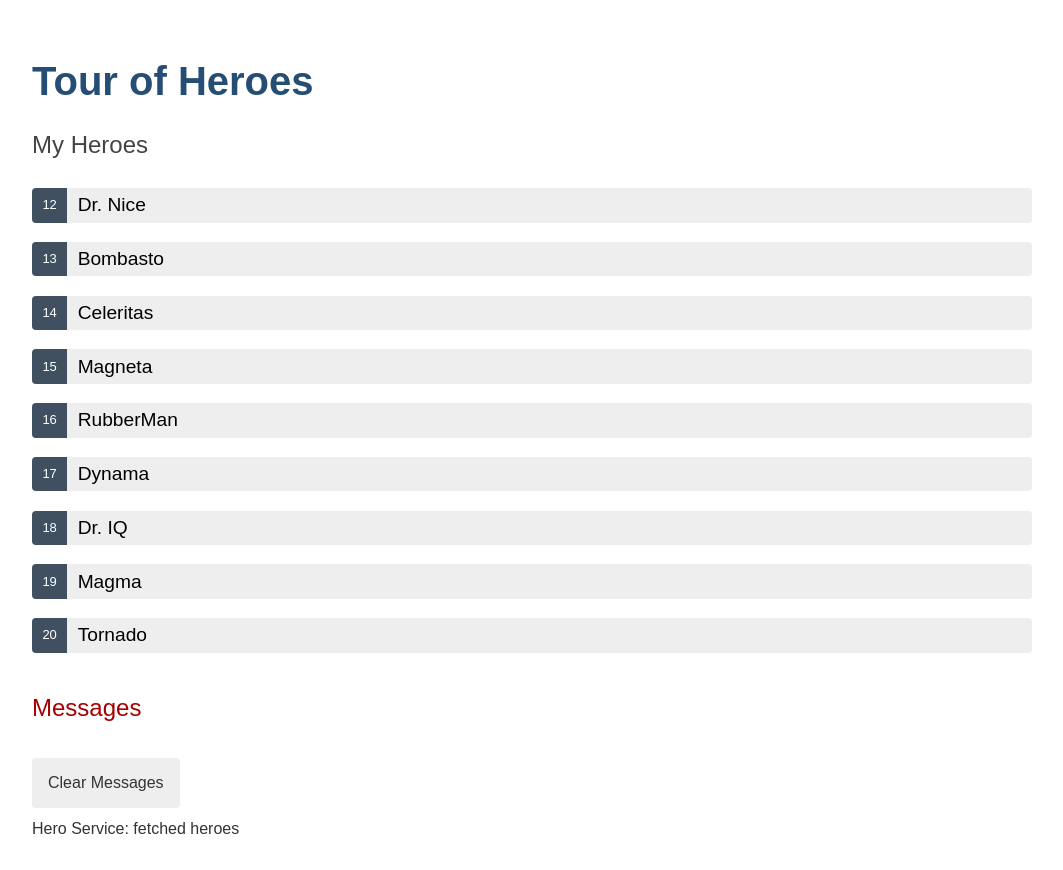
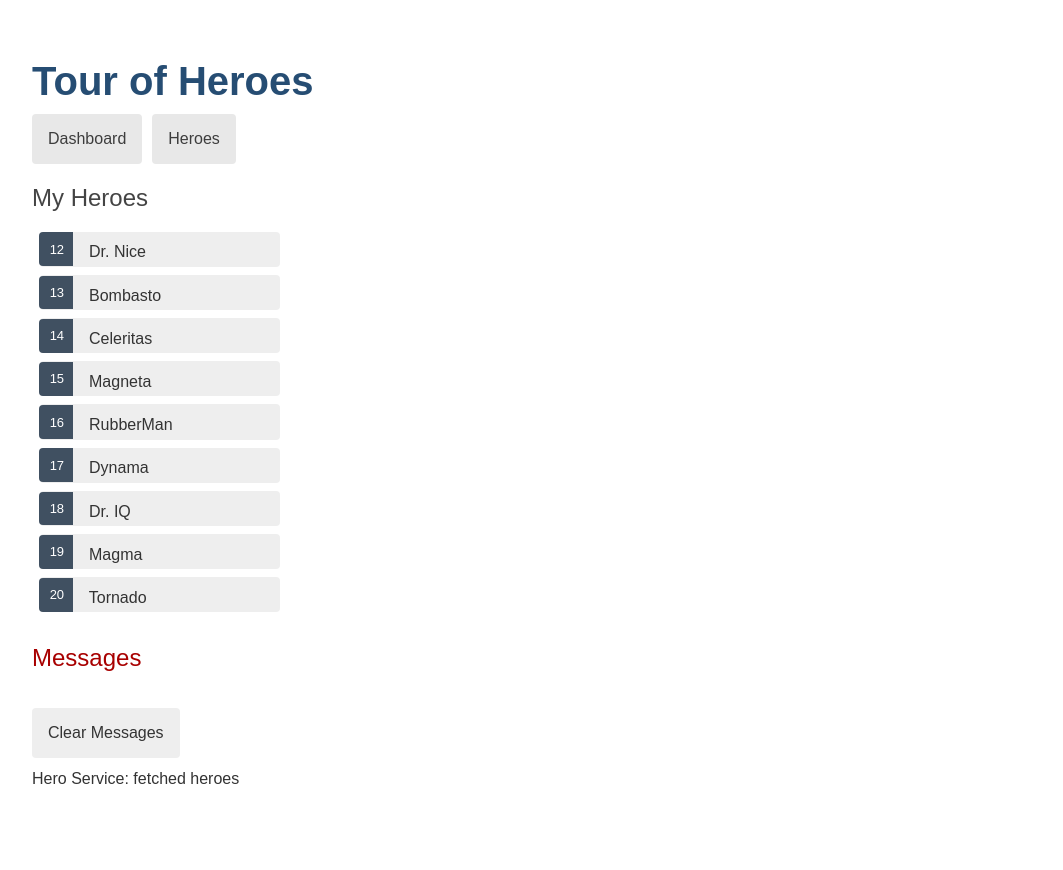
Before and after one commit to jp-freitas/tour-of-heroes-angular, an Angular app: page /heroes in a window 1280 px wide. Before the commit this address led to /. Shown: the whole page, without its empty margins (108-1171 px from the left). After the commit the page ends 820 px from the top, so only its background shows below. Built offline with nearby package versions, Linux system fonts and the light colour scheme.

Commit message:
Implementing navigation, dashboard, hero's details components

```diff
--- a/src/app/app-routing.module.ts
+++ b/src/app/app-routing.module.ts
@@ -1,7 +1,16 @@
 import { NgModule } from '@angular/core';
 import { RouterModule, Routes } from '@angular/router';
 
-const routes: Routes = [];
+import { DashboardComponent } from './dashboard/dashboard.component';
+import { HeroDetailComponent } from './hero-detail/hero-detail.component';
+import { HeroesComponent } from './heroes/heroes.component';
+
+const routes: Routes = [
+  { path: '', redirectTo: '/dashboard', pathMatch: 'full' },
+  { path: 'dashboard', component: DashboardComponent },
+  { path: 'details/:id', component: HeroDetailComponent },
+  { path: 'heroes', component: HeroesComponent },
+];
 
 @NgModule({
   imports: [RouterModule.forRoot(routes)],
--- a/src/app/app.component.css
+++ b/src/app/app.component.css
@@ -0,0 +1,23 @@
+/* AppComponent's private CSS styles */
+h1 {
+  margin-bottom: 0;
+}
+
+nav a {
+  padding: 1rem;
+  text-decoration: none;
+  margin-top: 10px;
+  display: inline-block;
+  background-color: #e8e8e8;
+  color: #3d3d3d;
+  border-radius: 4px;
+}
+
+nav a:hover {
+  color: white;
+  background-color: #42545C;
+}
+
+nav a:active {
+  background-color: black;
+}
--- a/src/app/app.component.html
+++ b/src/app/app.component.html
@@ -1,3 +1,7 @@
 <h1>{{ title }}</h1>
-<app-heroes></app-heroes>
+<nav>
+  <a routerLink="/dashboard">Dashboard</a>
+  <a routerLink="/heroes">Heroes</a>
+</nav>
+<router-outlet></router-outlet>
 <app-messages></app-messages>
--- a/src/app/app.module.ts
+++ b/src/app/app.module.ts
@@ -6,11 +6,15 @@ import { AppRoutingModule } from './app-routing.module';
 import { AppComponent } from './app.component';
 import { HeroesComponent } from './heroes/heroes.component';
 import { MessagesComponent } from './messages/messages.component';
+import { DashboardComponent } from './dashboard/dashboard.component';
+import { HeroDetailComponent } from './hero-detail/hero-detail.component';
 
 @NgModule({
   declarations: [
     AppComponent,
+    DashboardComponent,
     HeroesComponent,
+    HeroDetailComponent,
     MessagesComponent
   ],
   imports: [
--- a/src/app/hero.service.ts
+++ b/src/app/hero.service.ts
@@ -1,5 +1,6 @@
 import { Injectable } from '@angular/core';
 import { Observable, of } from 'rxjs';
+
 import { Hero } from './hero';
 import { MessageService } from './message.service';
 import { HEROES } from './mock-heroes';
@@ -16,4 +17,10 @@ export class HeroService {
     this.messageService.add('Hero Service: fetched heroes');
     return heroes;
   }
+
+  getHero(id: number): Observable<Hero> {
+    const hero = HEROES.find(hero => hero.id === id)!;
+    this.messageService.add(`Hero Service: fetched hero id=${id}`);
+    return of(hero)
+  }
 }
--- a/src/app/heroes/heroes.component.css
+++ b/src/app/heroes/heroes.component.css
@@ -3,64 +3,53 @@
   margin: 0 0 2em 0;
   list-style-type: none;
   padding: 0;
+  width: 15em;
+}
+
+.heroes li {
+  position: relative;
+  cursor: pointer;
+}
+
+.heroes li:hover {
+  left: .1em;
+}
+
+.heroes a {
+  color: #333;
+  text-decoration: none;
+  background-color: #EEE;
+  margin: .5em;
+  padding: .3em 0;
+  height: 1.6em;
+  border-radius: 4px;
+  display: block;
   width: 100%;
 }
 
-.heroes li {
-  display: flex;
+.heroes a:hover {
+  color: #2c3a41;
+  background-color: #e6e6e6;
 }
 
-.heroes button {
-  flex: 1;
-  cursor: pointer;
-  position: relative;
-  left: 0;
-  background-color: #EEE;
-  margin: .5em 0 .5em 0;
-  padding: 0;
-  border-radius: 4px;
-  display: flex;
-  align-items: stretch;
-  height: 1.8em;
-}
-
-.heroes button:hover {
-  color: #2c3a41;
-  background-color: #e6e6e6;
-  left: .1em;
-}
-
-.heroes button:active {
+.heroes a:active {
   background-color: #525252;
   color: #fafafa;
-}
-
-.heroes button.selected {
-  background-color: black;
-  color: white;
-}
-
-.heroes button.selected:hover {
-  background-color: #505050;
-  color: white;
-}
-
-.heroes button.selected:active {
-  background-color: black;
-  color: white;
 }
 
 .heroes .badge {
   display: inline-block;
   font-size: small;
   color: white;
-  padding: 0.65rem;
+  padding: 0.8em 0.7em 0 0.7em;
   background-color: #405061;
   line-height: 1em;
+  position: relative;
+  left: -1px;
+  top: -4px;
+  height: 1.8em;
+  min-width: 16px;
+  text-align: right;
   margin-right: .8em;
   border-radius: 4px 0 0 4px;
 }
-
-.heroes .name {
-  align-self: center;
-}
--- a/src/app/heroes/heroes.component.html
+++ b/src/app/heroes/heroes.component.html
@@ -1,17 +1,8 @@
 <h2>My Heroes</h2>
 <ul class="heroes">
   <li *ngFor="let hero of heroes">
-    <button [class.selected]="hero === selectedHero" type="button" (click)="onSelect(hero)">
-      <span class="badge">{{hero.id}}</span>
-      <span class="name">{{hero.name}}</span>
-    </button>
+    <a routerLink="/detail/{{hero.id}}">
+      <span class="badge">{{hero.id}}</span> {{hero.name}}
+    </a>
   </li>
 </ul>
-<div *ngIf="selectedHero">
-  <h2>{{selectedHero.name | uppercase}} Details</h2>
-  <div>id: {{selectedHero.id}}</div>
-  <div>
-    <label for="hero-name">Hero name:</label>
-    <input id="hero-name" [(ngModel)]="selectedHero.name" type="text" placeholder="Hero's name">
-  </div>
-</div>
--- a/src/app/heroes/heroes.component.ts
+++ b/src/app/heroes/heroes.component.ts
@@ -9,18 +9,10 @@ import { MessageService } from '../message.service';
   styleUrls: ['./heroes.component.css']
 })
 export class HeroesComponent {
-  constructor(
-    private heroService: HeroService,
-    private messageService: MessageService
-  ) { }
-  heroes: Hero[] = []
-  selectedHero?: Hero;
+  heroes: Hero[] = [];
+  constructor(private heroService: HeroService) { }
   ngOnInit(): void {
     this.getHeroes();
-  }
-  onSelect(hero: Hero): void {
-    this.selectedHero = hero;
-    this.messageService.add(`HeroesComponent: Selected hero id=${hero.id}`)
   }
   getHeroes(): void {
     this.heroService.getHeroes()
```
